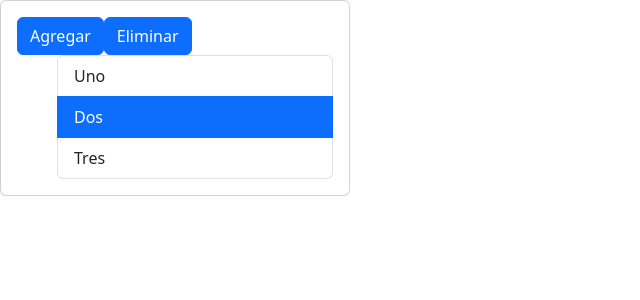
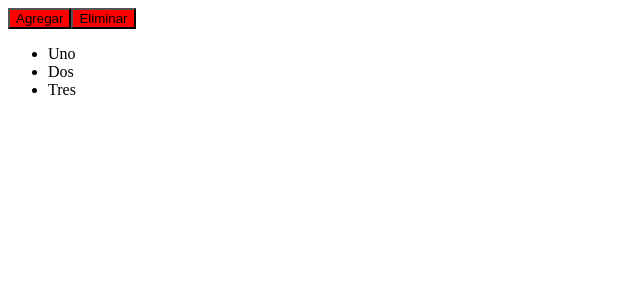
Before and after one commit to MarceloGonza/React-con-bootstrap, a React (Vite) app in the folder react-app/: page / in a window 1280 px wide. Shown: the top 300 px of the page, without its empty margins (0-640 px from the left). Built offline with nearby package versions, Linux system fonts and the light colour scheme.

Commit message:
aplicando css con module

```diff
--- /dev/null
+++ b/react-app/src/components/Button/Button.module.css
@@ -0,0 +1,7 @@
+.button {
+  background-color: red;
+}
+
+.padded {
+  padding: 5px;
+}
--- a/react-app/src/components/Button.tsx
+++ b/react-app/src/components/Button/index.tsx
@@ -1,4 +1,5 @@
 import { ReactNode } from "react";
+import styles from "./Button.module.css";
 
 type Props = {
   children: ReactNode;
@@ -7,12 +8,18 @@
 };
 
 function Button({ children, isLoading, onClick }: Props) {
+  const className = [
+    `btn btn-${isLoading ? "secondary" : "primary"}`,
+    styles.button,
+  ].join(" ");
+
   return (
     <button
       onClick={onClick}
       disabled={isLoading}
       type="button"
-      className={`btn btn-${isLoading ? "secondary" : "primary"}`}
+      //className={[styles.button, styles.padded].join(" ")}
+      className={className}
     >
       {isLoading ? "Cargando..." : children}
     </button>
--- a/react-app/src/main.tsx
+++ b/react-app/src/main.tsx
@@ -1,7 +1,7 @@
 import React from "react";
 import ReactDOM from "react-dom/client";
 import App from "./App.tsx";
-import "bootstrap/dist/css/bootstrap.rtl.min.css";
+//import "bootstrap/dist/css/bootstrap.rtl.min.css";
 
 ReactDOM.createRoot(document.getElementById("root")!).render(
   <React.StrictMode>
```
